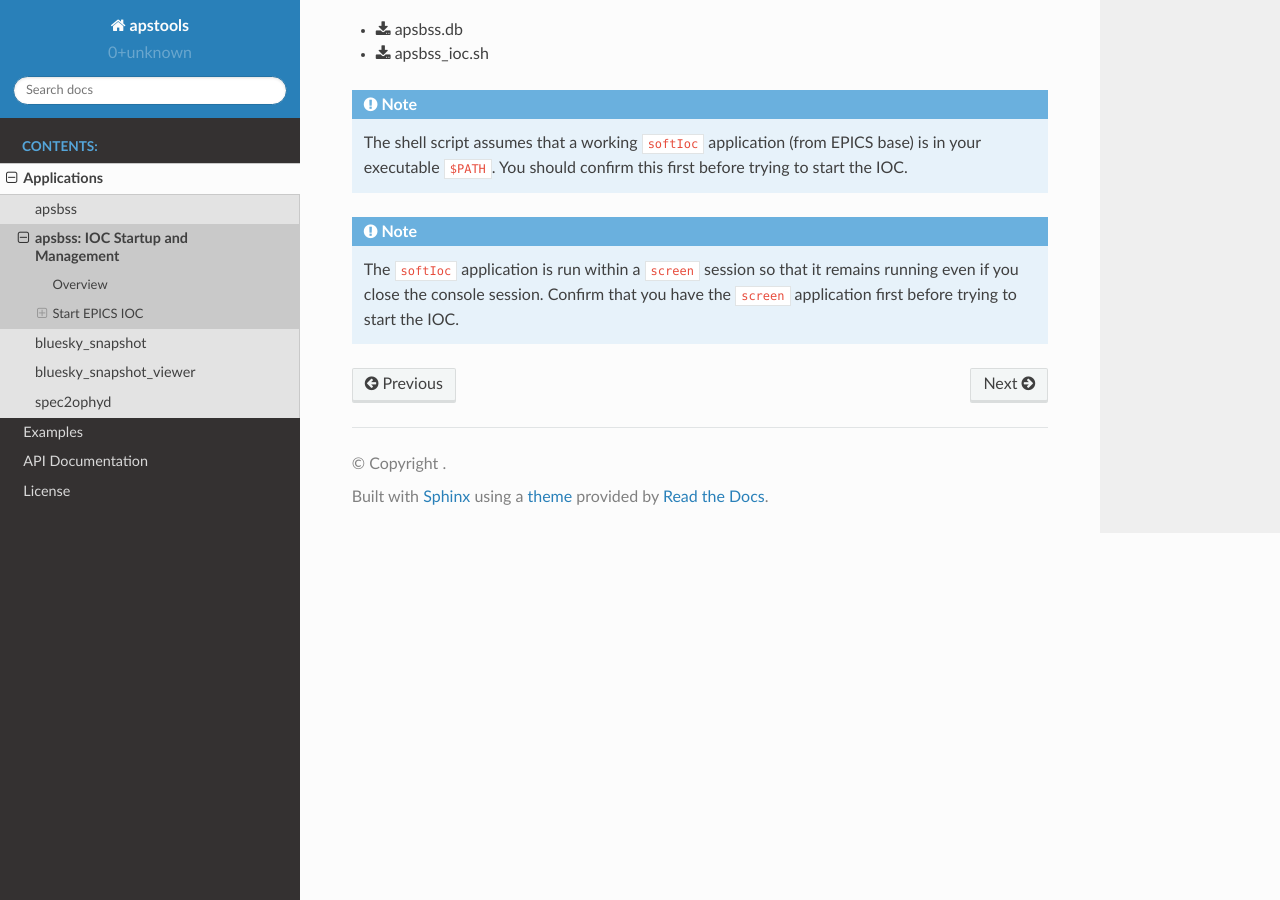
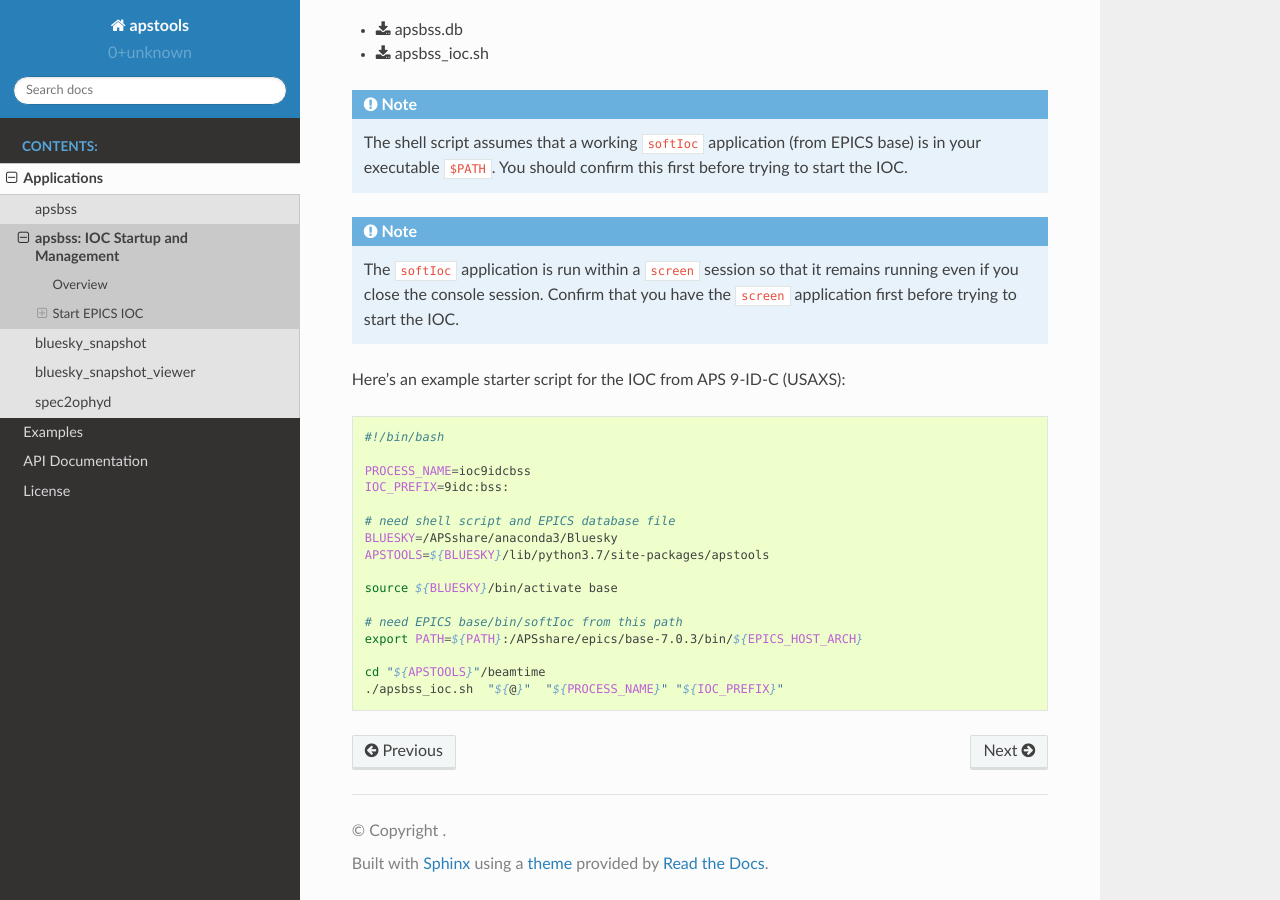
Before and after one commit to dogrecajb/apstools, a Sphinx documentation site: the page built from docs/source/applications/apsbss_ioc.rst, in a window 1280 px wide and 900 px high, scrolled down 2914 px. Built offline with Sphinx 7.4.7 and the Read the Docs theme 2.0.0, drawn with Linux system fonts in a browser that asks for light colours.

Commit message:
DOC #357 example shell scripts

```diff
--- a/docs/source/applications/apsbss_ioc.rst
+++ b/docs/source/applications/apsbss_ioc.rst
@@ -166,3 +166,25 @@ from EPICS base, use the supplied IOC management shell script
     session so that it remains running even if you close the
     console session.  Confirm that you have the ``screen`` application
     first before trying to start the IOC.
+
+
+Here's an example starter script for the IOC from APS 9-ID-C (USAXS):
+
+.. code-block:: bash
+
+    #!/bin/bash
+
+    PROCESS_NAME=ioc9idcbss
+    IOC_PREFIX=9idc:bss:
+
+    # need shell script and EPICS database file
+    BLUESKY=/APSshare/anaconda3/Bluesky
+    APSTOOLS=${BLUESKY}/lib/python3.7/site-packages/apstools
+
+    source ${BLUESKY}/bin/activate base
+
+    # need EPICS base/bin/softIoc from this path
+    export PATH=${PATH}:/APSshare/epics/base-7.0.3/bin/${EPICS_HOST_ARCH}
+
+    cd "${APSTOOLS}"/beamtime
+    ./apsbss_ioc.sh  "${@}"  "${PROCESS_NAME}" "${IOC_PREFIX}"
```
Also changed, not shown: docs/source/applications/apsbss.rst (+15 -0 lines).
